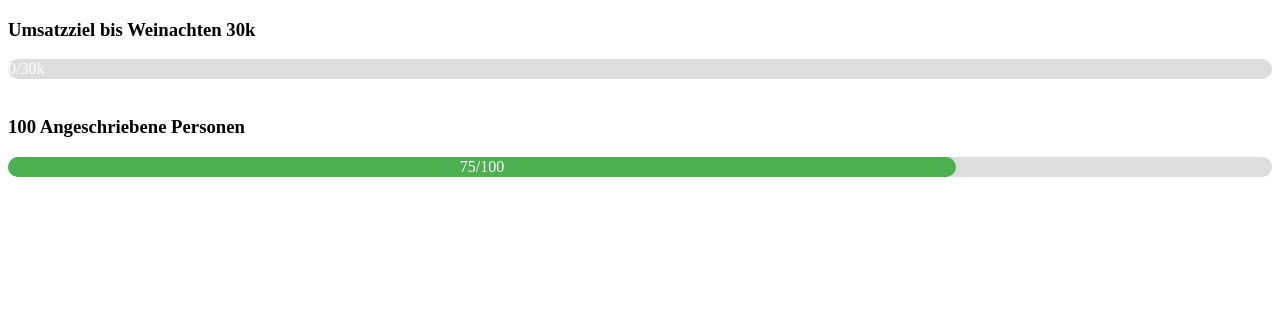
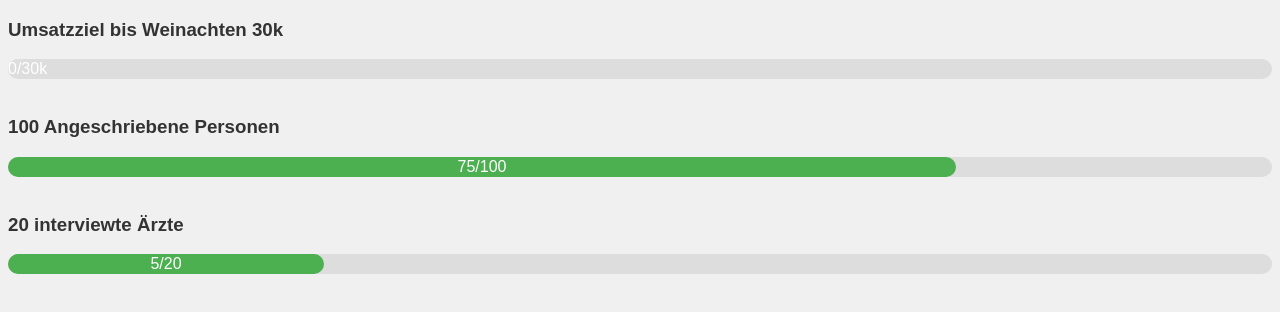
Before and after one commit to gumgumder/Chess_Results, a plain HTML site: page progressbar.html in a window 1280 px wide. Drawn offline with Linux system fonts and the light colour scheme.

Commit message:
Update progressbar.html

```diff
--- a/progressbar.html
+++ b/progressbar.html
@@ -20,6 +20,12 @@
       text-align: center;
       line-height: 20px;
     }
+
+    body {
+     background-color: #f0f0f0; /* Light grey background color */
+     color: #333; /* Text color */
+     font-family: Arial, sans-serif; /* Font family for the text */
+    }
   </style>
 </head>
 
@@ -34,6 +40,10 @@
     <div class="progress" style="width: 75%">75/100</div>
   </div>
   <br/>
+  <h3>20 interviewte Ärzte</h3>
+  <div class="progress-container">
+    <div class="progress" style="width: 25%">5/20</div>
+  </div>
 </body>
 
 </html>
```
